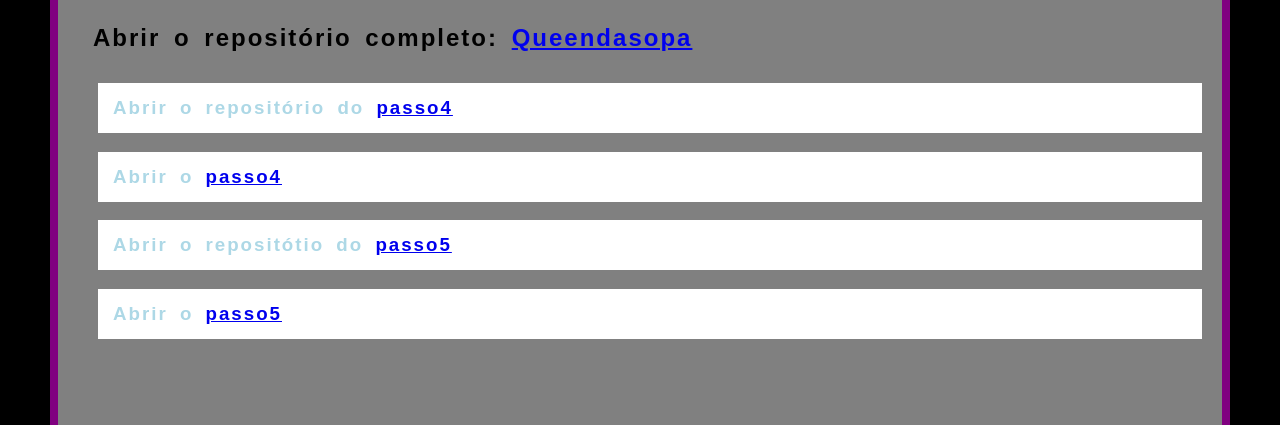
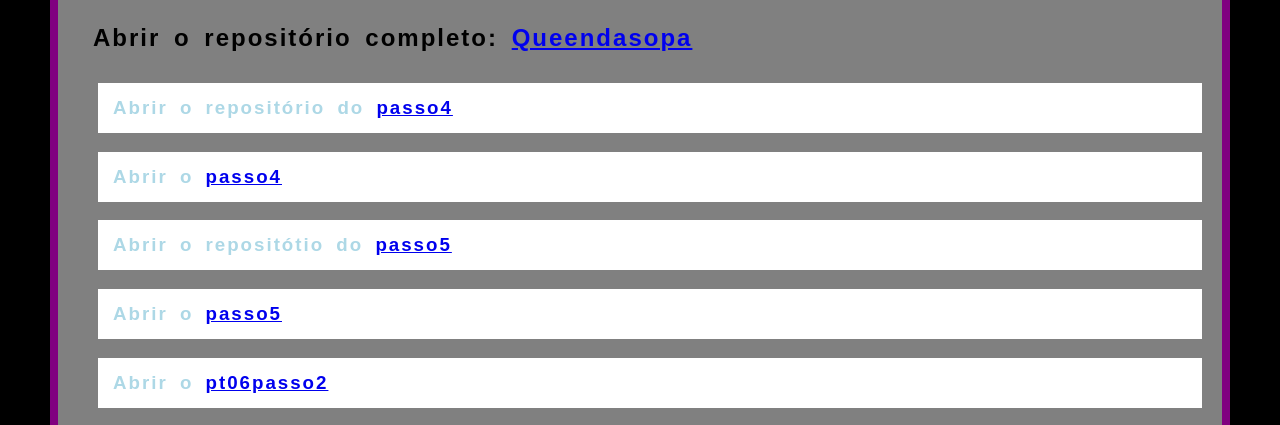
Before and after one commit to Marianaazevedoo/Marianaazevedoo.github.io, a plain HTML site: page index.html in a window 1280 px wide. Shown: the part 138-563 px from the top of the page. Drawn offline with Linux system fonts and the light colour scheme.

Commit message:
Add files via upload

```diff
--- a/index.html
+++ b/index.html
@@ -35,6 +35,10 @@
       passo5 </a>
   </h3>
 
+  <h3>Abrir o <a href="https://marianaazevedoo.github.io/pt06passo2/">
+      pt06passo2 </a>
+  </h3>
+
   <p>
   <p id="tipo1"> <3333 </p>
   <p>
```
